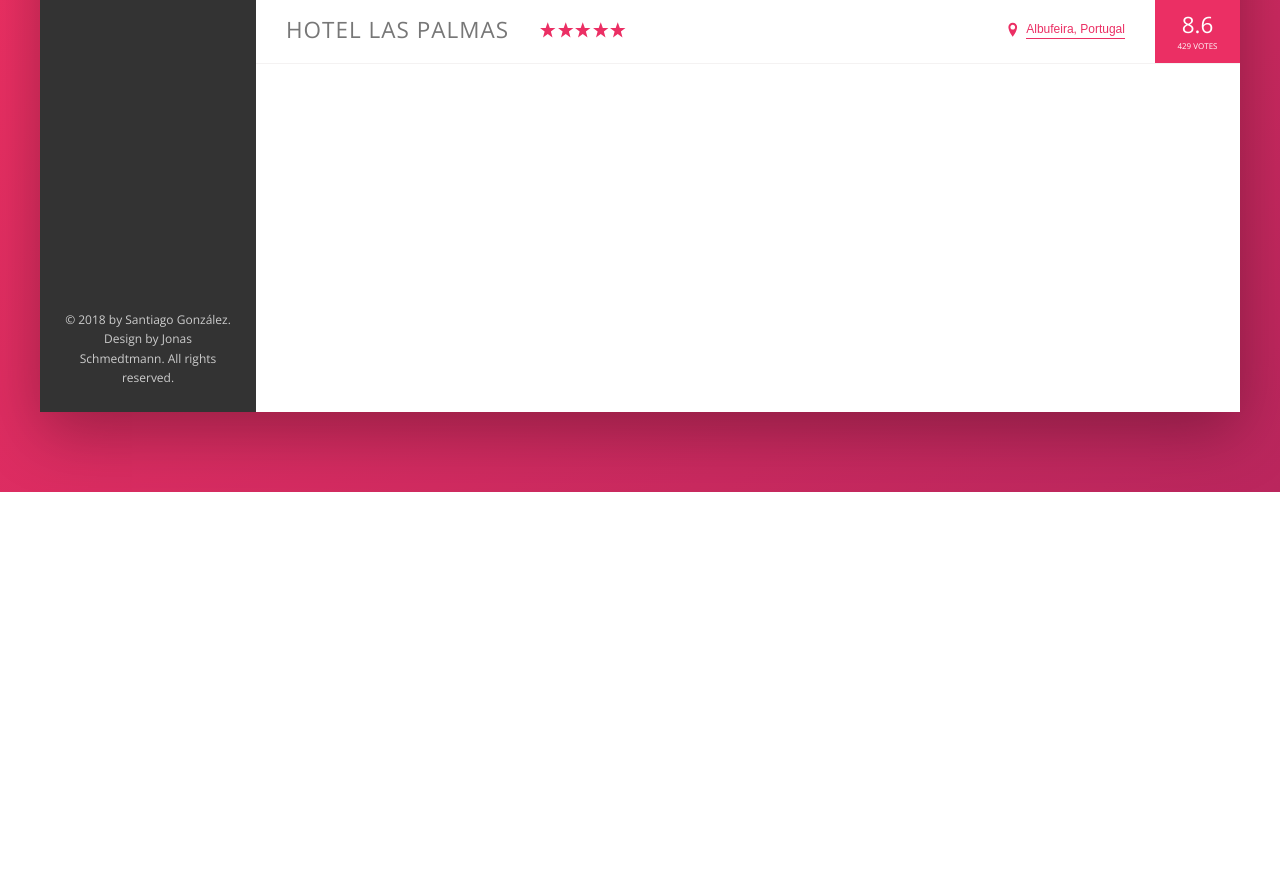
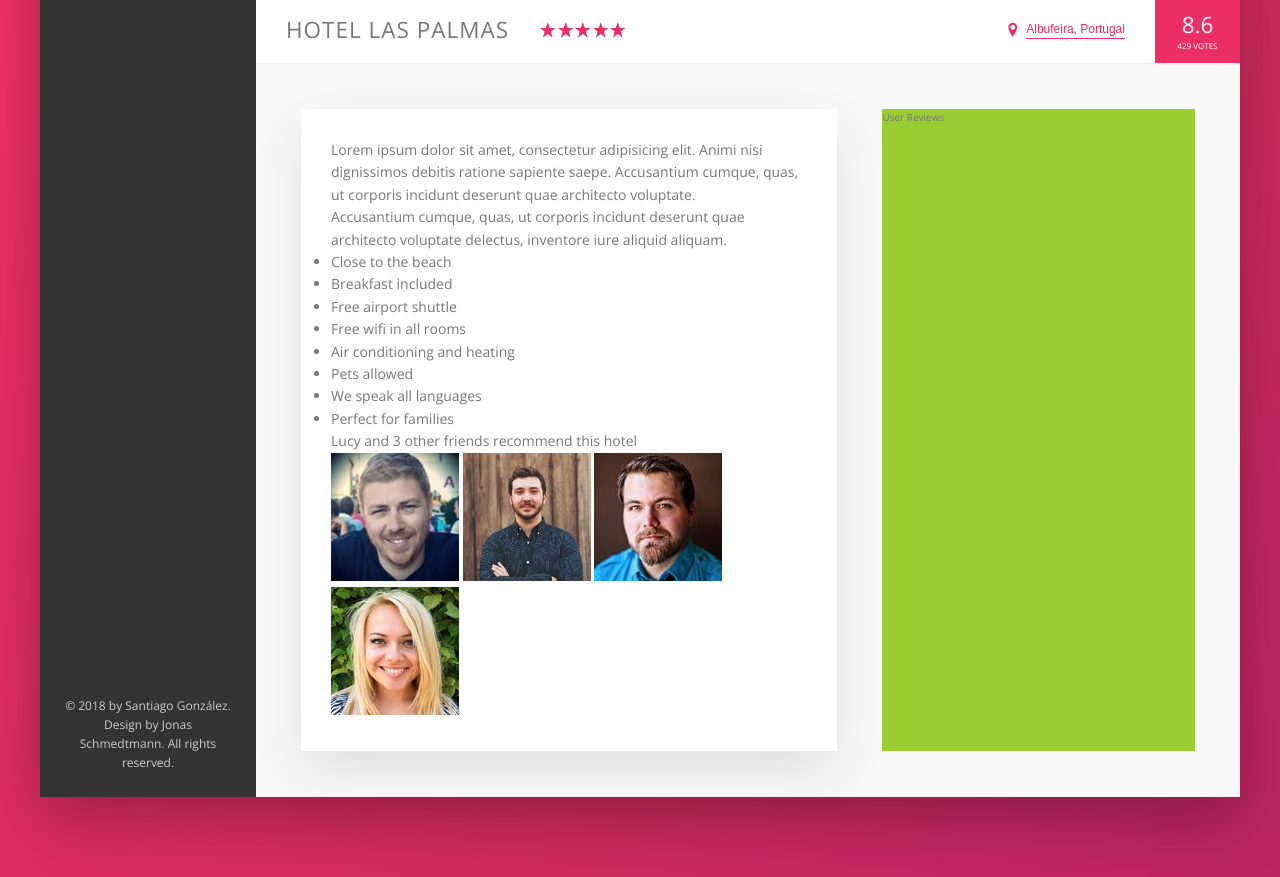
Before and after one commit to santi-go/trillo, a website: page index.html in a window 1280 px wide. Shown: the part 538-1415 px from the top of the page. Before the commit the page ends 1030 px from the top, so only its background shows below. Drawn offline with nearby package versions, Linux system fonts and the light colour scheme.

Commit message:
Description part 1 done

```diff
--- a/index.html
+++ b/index.html
@@ -140,6 +140,43 @@
                 <div class="overview__rating-count">429 votes</div>
               </div>
             </div>
+
+            <div class="detail">
+              <div class="description">
+                <p class="paragraph">
+                  Lorem ipsum dolor sit amet, consectetur adipisicing elit. Animi nisi dignissimos debitis ratione sapiente saepe. Accusantium cumque, quas, ut corporis incidunt deserunt quae architecto voluptate.
+                </p>
+                <p class="paragraph">
+                  Accusantium cumque, quas, ut corporis incidunt deserunt quae architecto voluptate delectus, inventore iure aliquid aliquam.
+                </p>
+
+                <ul class="list">
+                  <li class="list__item">Close to the beach</li>
+                  <li class="list__item">Breakfast included</li>
+                  <li class="list__item">Free airport shuttle</li>
+                  <li class="list__item">Free wifi in all rooms</li>
+                  <li class="list__item">Air conditioning and heating</li>
+                  <li class="list__item">Pets allowed</li>
+                  <li class="list__item">We speak all languages</li>
+                  <li class="list__item">Perfect for families</li>
+                </ul>
+
+                <div class="recommend">
+                  <p class="recommend_count">
+                    Lucy and 3 other friends recommend this hotel
+                  </p>
+                  <div class="recommend__friends">
+                    <img src="img/user-3.jpg" alt="Friend 1" class="recommend__photo">
+                    <img src="img/user-4.jpg" alt="Friend 2" class="recommend__photo">
+                    <img src="img/user-5.jpg" alt="Friend 3" class="recommend__photo">
+                    <img src="img/user-6.jpg" alt="Friend 4" class="recommend__photo">
+                  </div>
+                </div>
+              </div>
+              <div class="user-reviews">
+                User Reviews
+              </div>
+            </div>
           </main>
         </div>
       </div>
--- a/sass/_base.scss
+++ b/sass/_base.scss
@@ -14,6 +14,9 @@
   --color-grey-dark-3: #999;
 
   --shadow-dark: 0 2rem 6rem rgba(0,0,0,.3);
+  --shadow-light: 0 2rem 5rem rgba(0,0,0,.1);
+
+  --grey-bottom-line: 1px solid var(--color-grey-light-2);
 }
 
 *{
--- a/sass/_components.scss
+++ b/sass/_components.scss
@@ -200,7 +200,7 @@
 .overview {
   display: flex;
   align-items: center;
-  border-bottom: 1px solid var(--color-grey-light-2);
+  border-bottom: var(--grey-bottom-line);
 
   &__heading {
     font-size: 2.25rem;
--- a/sass/_layout.scss
+++ b/sass/_layout.scss
@@ -11,7 +11,7 @@
   font-size: 1.4rem;
   height: 7rem;
   background-color: #fff;
-  border-bottom: 1px solid var(--color-grey-light-2);
+  border-bottom: var(--grey-bottom-line);
   display: flex;
   justify-content: space-between;
   align-items: center;
@@ -35,8 +35,27 @@
 .hotel-view {
   background-color: #fff;
 
-  //TEST
-  height: 80rem;
-
   flex: 1;
 }
+
+.detail {
+  display: flex;
+  padding: 4.5rem;
+  background-color: var(--color-grey-light-1);
+  border-bottom: var(--grey-bottom-line);
+
+}
+
+.description {
+  font-size: 1.4rem;
+  background-color: #fff;
+  box-shadow: var(--shadow-light);
+  padding: 3rem;
+  flex: 0 0 60%;
+  margin-right: 4.5rem;
+}
+
+.user-reviews {
+  background-color: yellowgreen;
+  flex: 1;
+}
```
Also changed, not shown: css/style.css.
